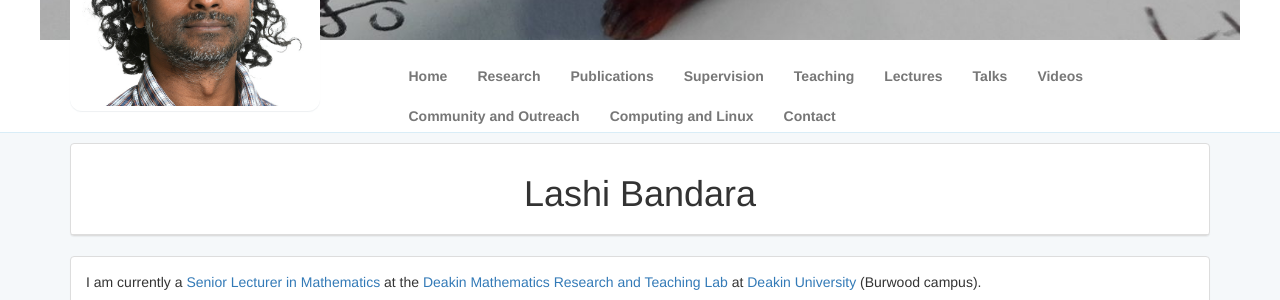
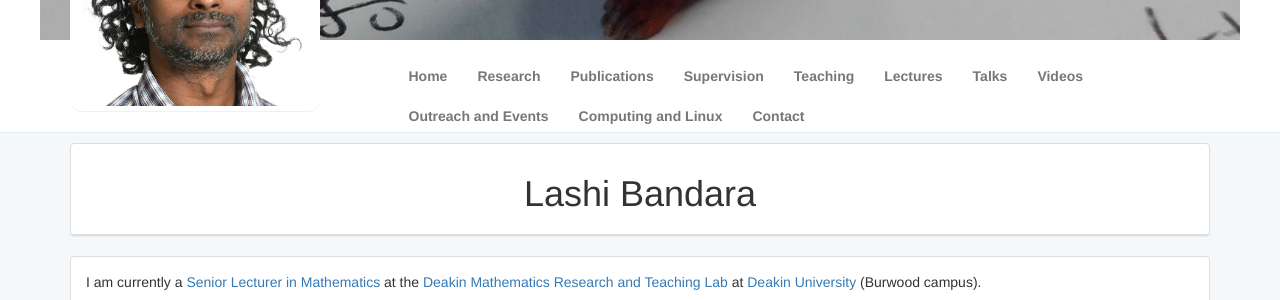
Before and after one commit to lashi-bandara/lashi-bandara.github.io, a Jekyll site: the page built from index.html, in a window 1280 px wide. Shown: the part 360-660 px from the top of the page. Built offline with Jekyll 4.4.1, drawn with Linux system fonts in a browser that asks for light colours.

Commit message:
Changed title, delted bak

```diff
--- a/_data/toc.yaml
+++ b/_data/toc.yaml
@@ -21,7 +21,7 @@ toc:
 - title: Videos
   url: /toc/videos/
 
-- title: Community and Outreach
+- title: Outreach and Events
   url: /toc/outreach/
 
 - title: Computing and Linux
```
Also changed, not shown: 1 other file.
